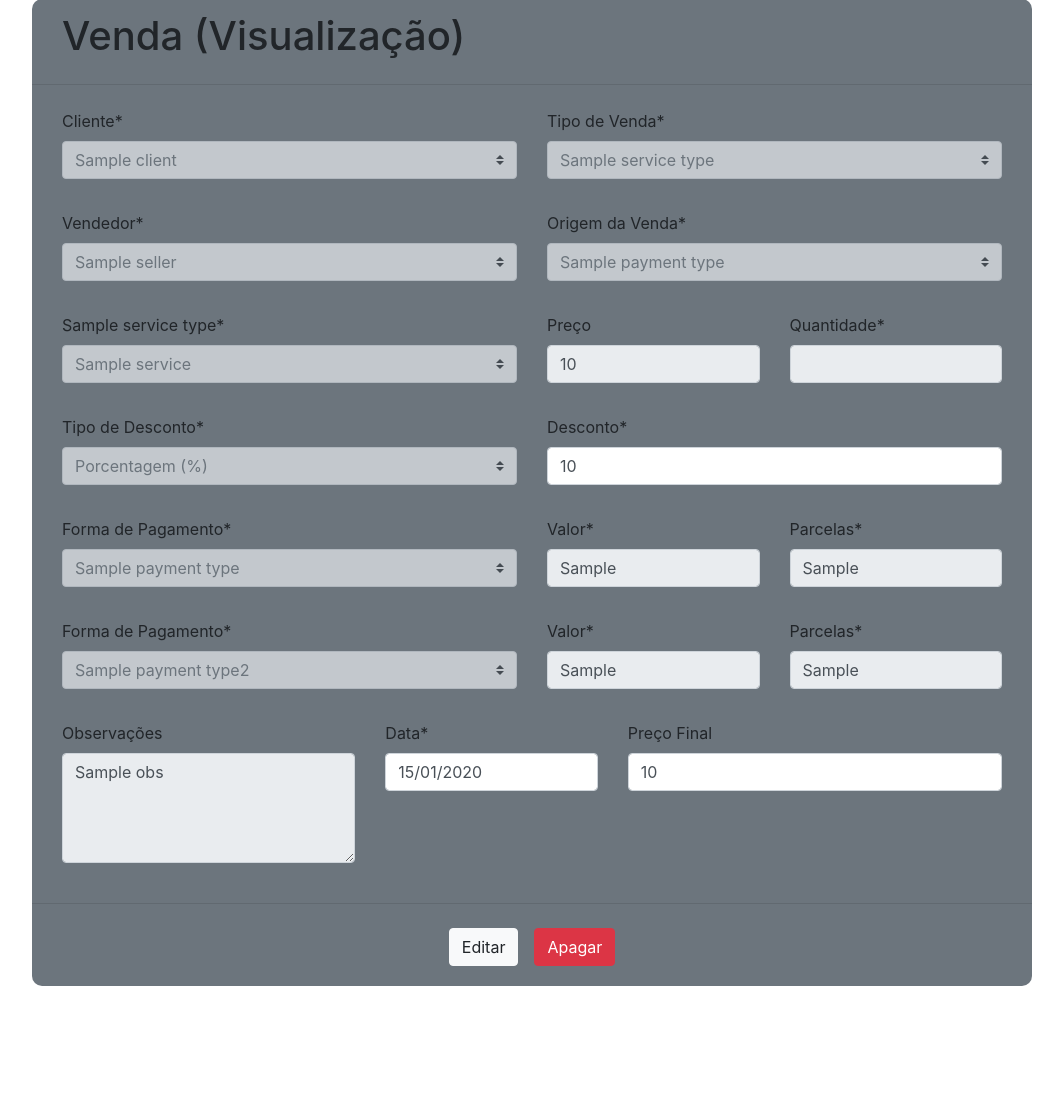
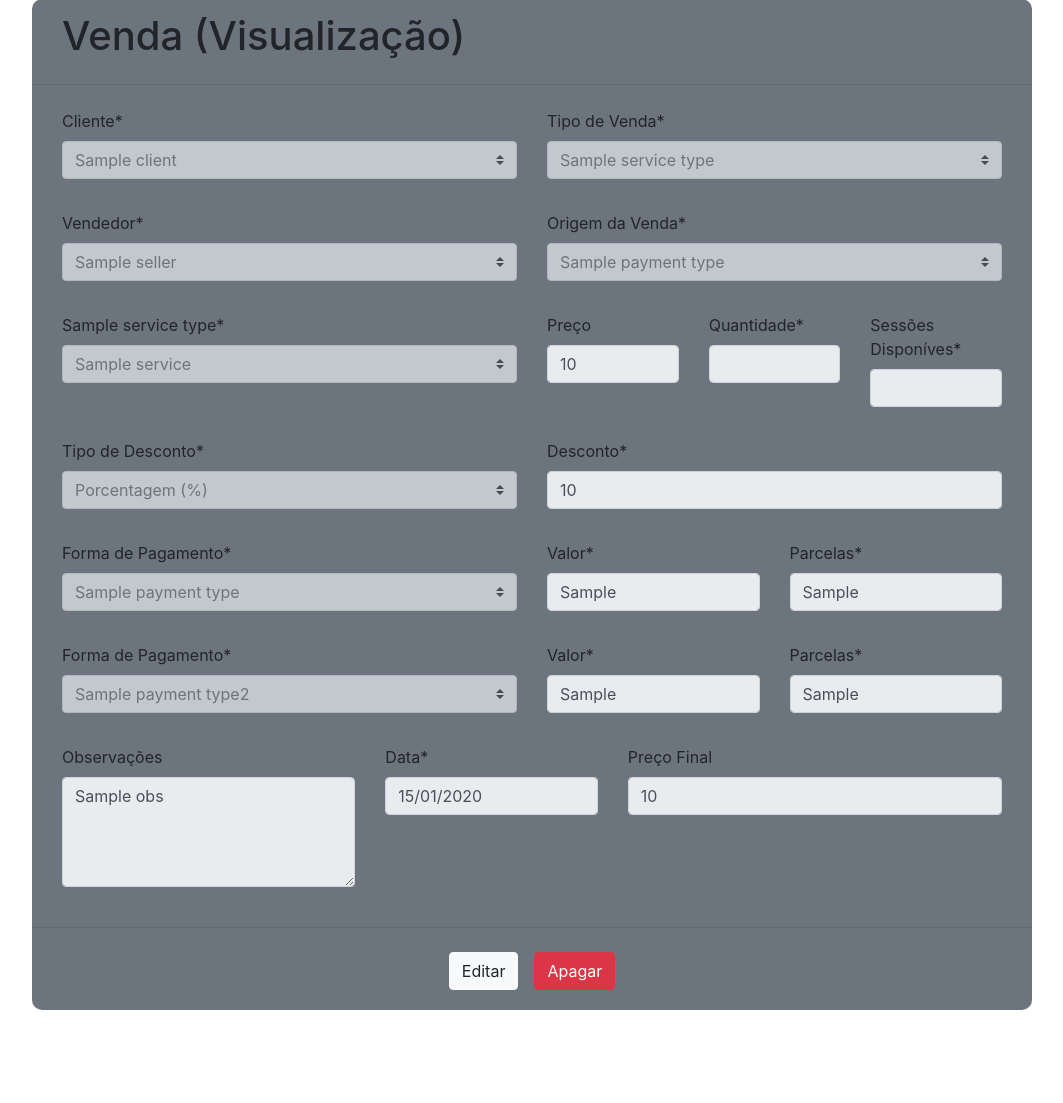
Before and after one commit to Rayder006/adm-system, a Django app: template main/templates/html/view_sale.html in a window 1280 px wide. Shown: the part 216-1319 px from the top of the page, without its empty margins (108-1171 px from the left). Run offline with Django 3.2, Linux system fonts and the light colour scheme; the template is opened without the code that fills it: most values are stand-ins (such as "Sample title", 1, 10 or a date in 2020); some libraries are stand-ins or nearby versions.

Commit message:
showing available sessions in sale crud

```diff
--- a/main/templates/html/view_sale.html
+++ b/main/templates/html/view_sale.html
@@ -59,13 +59,17 @@
                         <option selected>{{sale.service.name}}</option>
                     </select>
                 </div>
-                <div class="col-3 d-flex flex-column form-group">
+                <div class="col-2 d-flex flex-column form-group">
                     <label for="price">Preço</label>
                     <input class="form-control" type="text" readonly value="{{sale.service.price}}">
                 </div>
-                <div class="col-3 d-flex flex-column form-group">
+                <div class="col-2 d-flex flex-column form-group">
                     <label for="sessions">Quantidade*</label>
                     <input class="form-control" readonly value="{{sale.sessions}}" type="number">
+                </div>
+                <div class="col-2 d-flex flex-column form-group">
+                    <label for="">Sessões Disponíves*</label>
+                    <input class="form-control" readonly value="{{available}}" type="number">
                 </div>
             </div>
             <div class="col row justify-content-lg-around justify-content-center py-2">
@@ -77,7 +81,7 @@
                 </div>
                 <div class="col-6 d-flex flex-column form-group">
                     <label for="discount">Desconto*</label>
-                    <input class="form-control" readonlu y value="{{sale.discount}}">
+                    <input class="form-control" readonly value="{{sale.discount}}">
                 </div>
             </div>
             <div class="col row  py-2">
@@ -121,11 +125,11 @@
                 </div>
                 <div class="col-3 d-flex flex-column form-group">
                     <label for="date">Data*</label>
-                    <input readony class="form-control" value="{{sale.release_date|date:'d/m/Y'}}">
+                    <input readonly class="form-control" value="{{sale.release_date|date:'d/m/Y'}}">
                 </div>
                 <div class="col-5 d-flex flex-column form-group">
                     <label for="final_price">Preço Final</label>
-                    <input class="form-control" value="{{sale.final_price}}" readonluy>
+                    <input class="form-control" value="{{sale.final_price}}" readonly>
                 </div>
             </div>
             <hr width="100" class="w-100">
--- a/main/views.py
+++ b/main/views.py
@@ -445,6 +445,8 @@
 @user_passes_test(user_is_staff, login_url="login")
 def ListSale(request):
     sale_list = Sale.objects.all()
+    for sale in sale_list:
+        sale.available=sale.sessions-sale.counter
     context = {
         "perms":request.user.get_all_permissions(),
         "username" : request.user,
@@ -592,7 +594,8 @@
     context = {
         "perms":request.user.get_all_permissions(),
         "username" : request.user,
-        "sale" : sale
+        "sale" : sale,
+        "available":sale.sessions-sale.counter
     }
     return render(request, "html/view_sale.html", context)
 
```
Also changed, not shown: main/templates/html/list_sale.html (+6 -2 lines).
